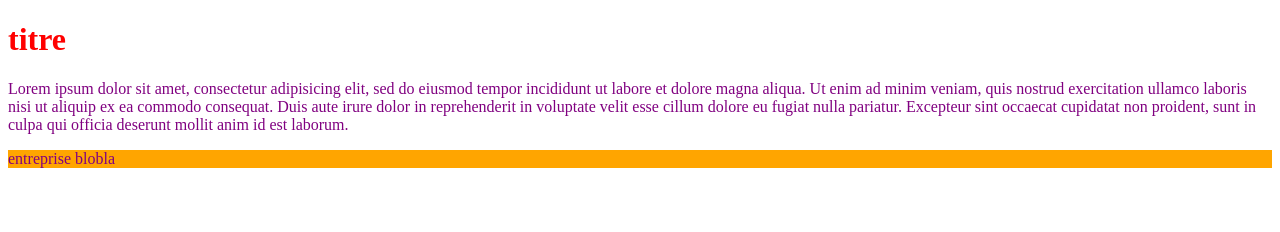
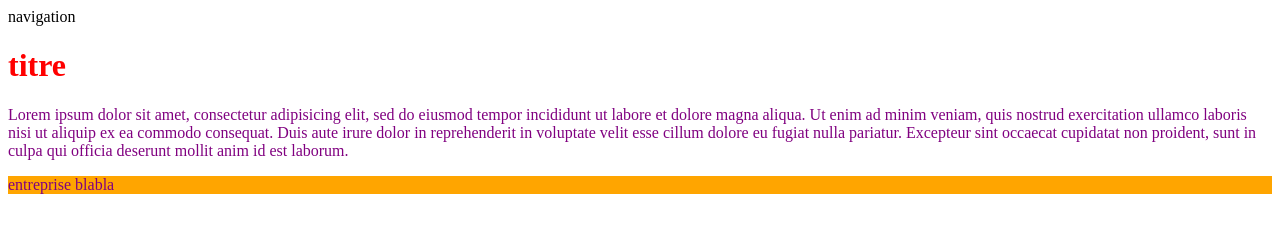
Before and after one commit to ERETIERE/depot-partage, a plain HTML site: page index.html in a window 1280 px wide. Drawn offline with Linux system fonts and the light colour scheme.

Commit message:
index.html

```diff
--- a/index.html
+++ b/index.html
@@ -6,6 +6,7 @@
 	<title>test</title>
 </head>
 <body>
+	<header>navigation</header>
 <h1>titre</h1>
 <p>Lorem ipsum dolor sit amet, consectetur adipisicing elit, sed do eiusmod
 tempor incididunt ut labore et dolore magna aliqua. Ut enim ad minim veniam,
@@ -13,6 +14,6 @@ quis nostrud exercitation ullamco laboris nisi ut aliquip ex ea commodo
 consequat. Duis aute irure dolor in reprehenderit in voluptate velit esse
 cillum dolore eu fugiat nulla pariatur. Excepteur sint occaecat cupidatat non
 proident, sunt in culpa qui officia deserunt mollit anim id est laborum.</p>
-<footer><p>entreprise blobla</p></footer>
+<footer><p>entreprise blabla</p></footer>
 </body>
 </html>
```
